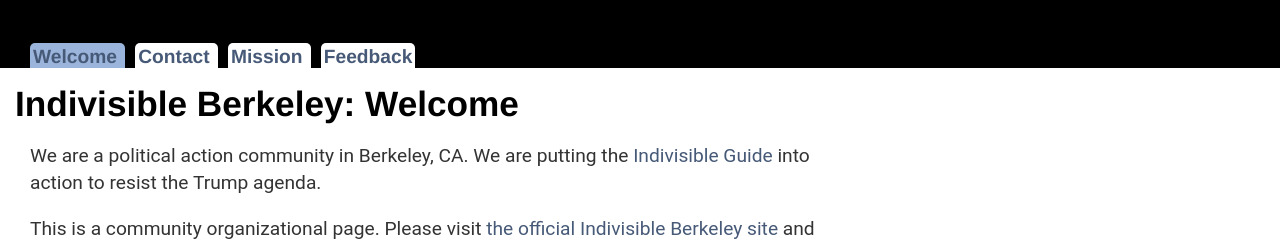
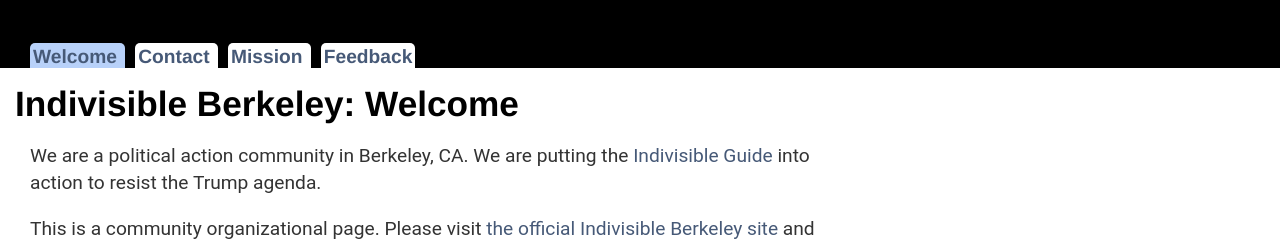
Before and after one commit to bc-design/www-ib, a Jekyll site: the page built from docs/_pages/index.md, in a window 1280 px wide. Shown: the top 241 px of the page. Built offline with Jekyll 4.4.1, drawn with Linux system fonts in a browser that asks for light colours.

Commit message:
page styling

```diff
--- a/docs/css/main.css
+++ b/docs/css/main.css
@@ -39,7 +39,7 @@ nav li {
 
 
 #curpage {
-	background: #9bb4db;
+	background: #b8d1f9; /* #9bb4db; */
 	text-decoration: none;
 	font-color: black;
 }
```
